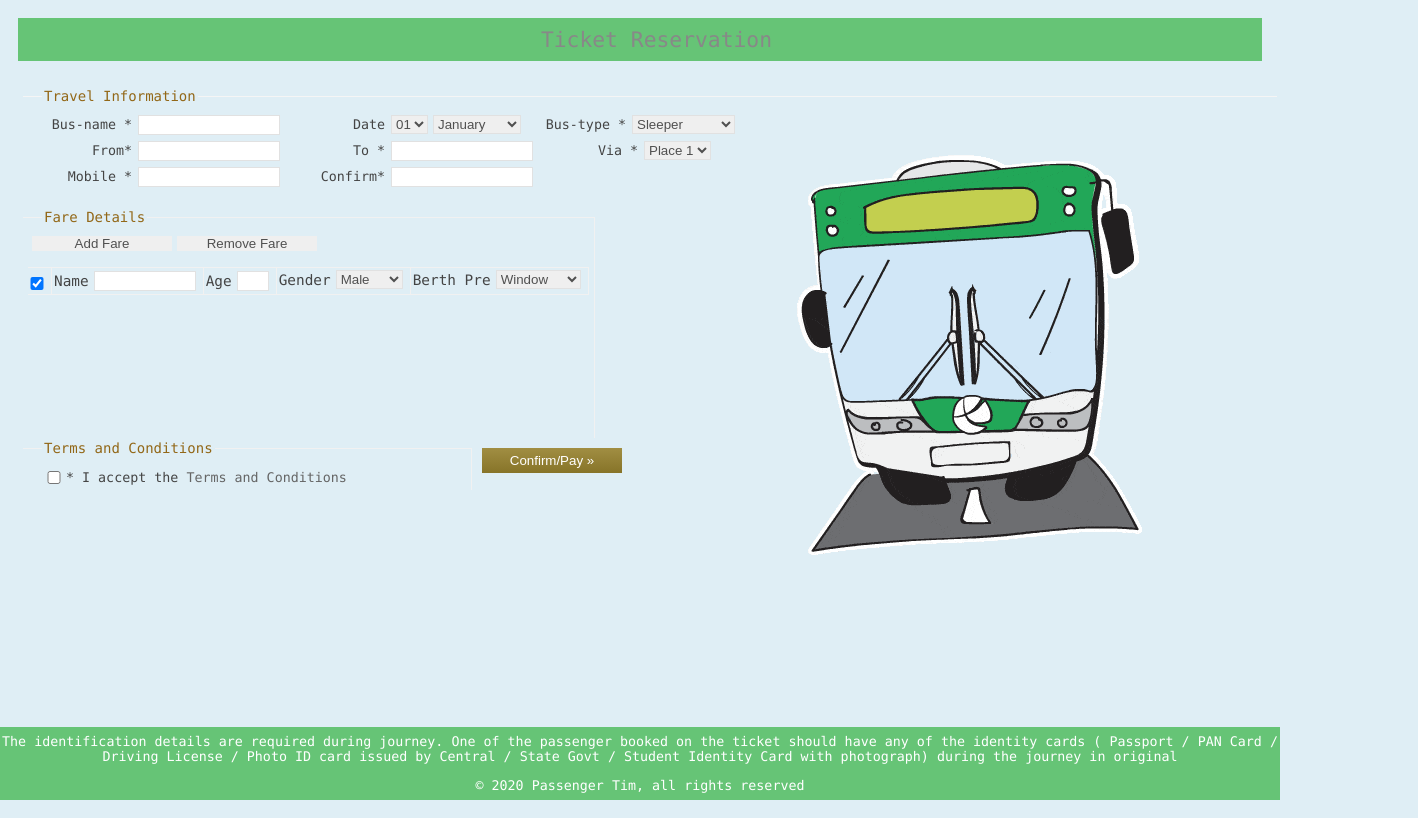
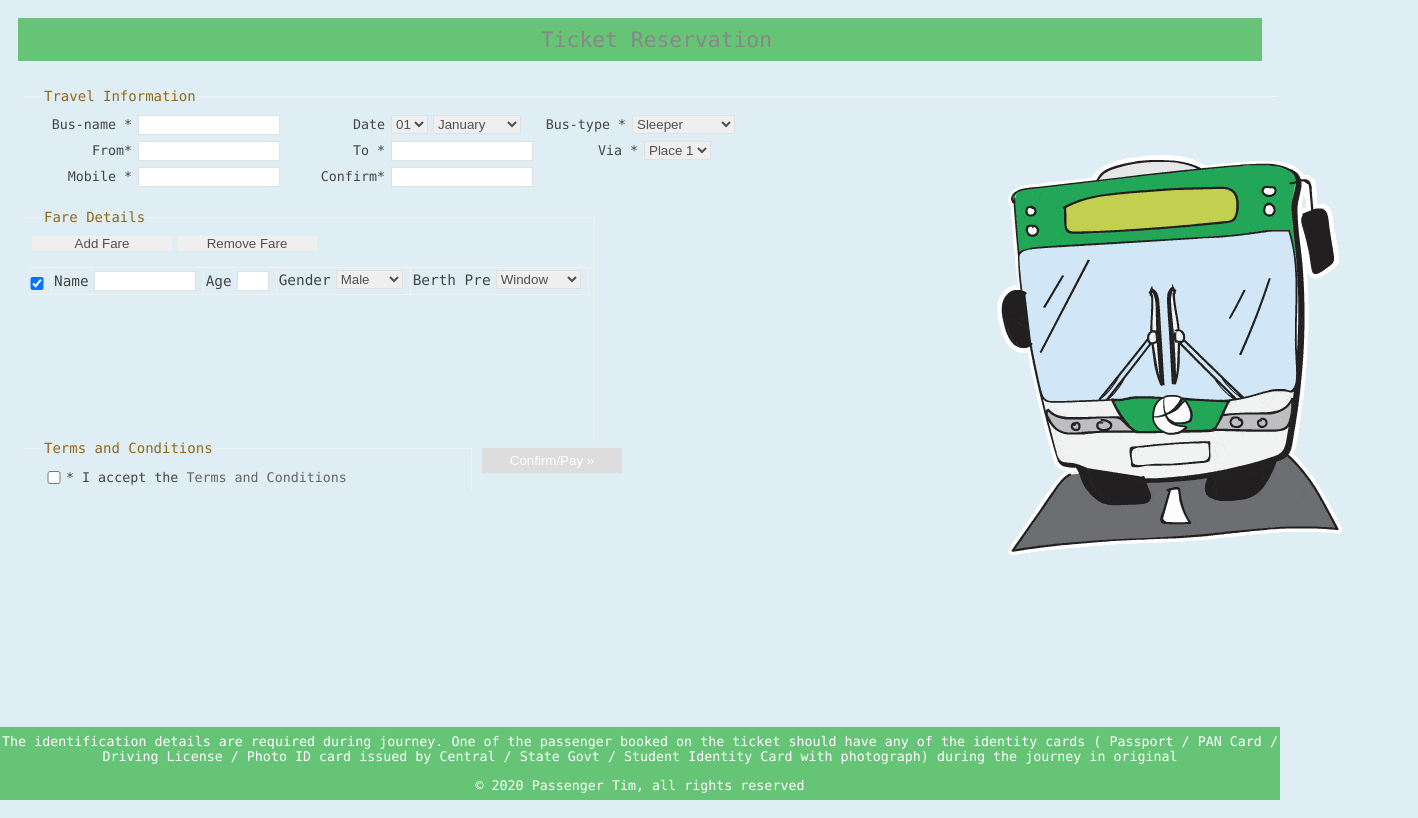
Before and after one commit to alshoja/Bus-reservation-system, a plain HTML site: page index.html in a window 1280 px wide. Shown: the whole page, 1418 px wide, since content can reach past the window. Drawn offline with Linux system fonts and the light colour scheme.

Commit message:
enable disable button

```diff
--- a/css/style.css
+++ b/css/style.css
@@ -252,11 +252,11 @@ select:focus {
     background-color: #F1F1F1;
 }
 
-img.bus1 {
+/* img.bus1 {
     width: 700px;
     margin-left: 900px;
     margin-top: -400px;
-}
+} */
 
 p.info {
     font-size: 7pt;
@@ -309,11 +309,15 @@ tr:nth-child(even) {
     background-color: #dddddd;
 }
 
-@media screen and (min-width:500px) {
+input[type=submit]:disabled {
+    background: #dddddd;
+}
+
+@media only screen and (min-width:1000px) {
 
     img.bus1 {
         width: 500px;
-        margin-left: 700px;
+        margin-left: 900px;
         margin-top: -400px;
     }
 }
--- a/index.html
+++ b/index.html
@@ -7,6 +7,7 @@
     <meta name="viewport" content="width=device-width, initial-scale=1">
     <link rel="stylesheet" type="text/css" href="css/style.css" />
     <script src="js/add-row.js"></script>
+    <script src="js/enable-button.js"></script>
 </head>
 
 <body>
@@ -132,7 +133,7 @@
                 <label>Via *
                 </label>
                 <select name="root">
-                    <option value="Place 1">Place  1
+                    <option value="Place 1">Place 1
                     </option>
                     <option value="Place 2">Place 2
                     </option>
@@ -192,13 +193,15 @@
         <fieldset class="row4">
             <legend>Terms and Conditions</legend>
             <p class="agreement">
-                <input type="checkbox" value="" />
+                <input type="checkbox" onclick="enableButton()" value="" />
                 <label>* I accept the <a href="#">Terms and Conditions</a></label>
             </p>
 
             <div class="clear"></div>
         </fieldset>
-        <input class="submit" type="submit" value="Confirm/Pay &raquo;" />
+        <div class="row">
+            <input class="submit" id="button" type="submit" value="Confirm/Pay &raquo;" disabled>
+        </div>
         <div class="clear"></div>
     </form>
     <div class="image">
--- /dev/null
+++ b/js/enable-button.js
@@ -0,0 +1,3 @@
+function enableButton() {
+    document.getElementById("button").disabled = false;
+}
```
